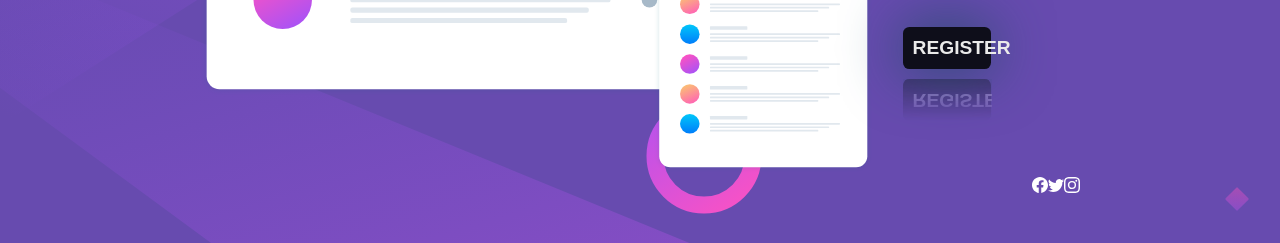
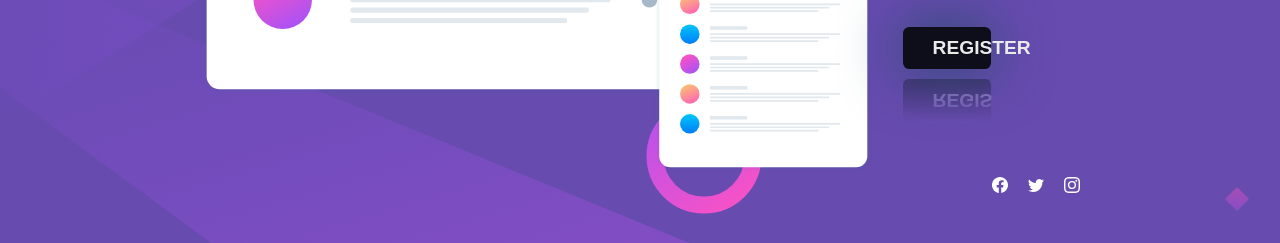
Before and after one commit to toshtech401/Frontend-single-huddle-landing-page, a plain HTML site: page index.html in a window 1280 px wide. Shown: the part 516-759 px from the top of the page. Drawn offline with Linux system fonts and the light colour scheme.

Commit message:
adjusting the button

```diff
--- a/style.css
+++ b/style.css
@@ -37,7 +37,7 @@ main{
 }
 .btn {
     font-size: 1.2rem;
-    padding: 10px 10px;
+    padding: 10px 30px;
     border: none;
     outline: none;
     border-radius: 0.4rem;
@@ -68,7 +68,9 @@ main{
   .icons{
     display: flex;
     justify-content: flex-end;
+    gap: 20px;
   }
+
 
 @media screen and (max-width:950px) {
     .build{
```
